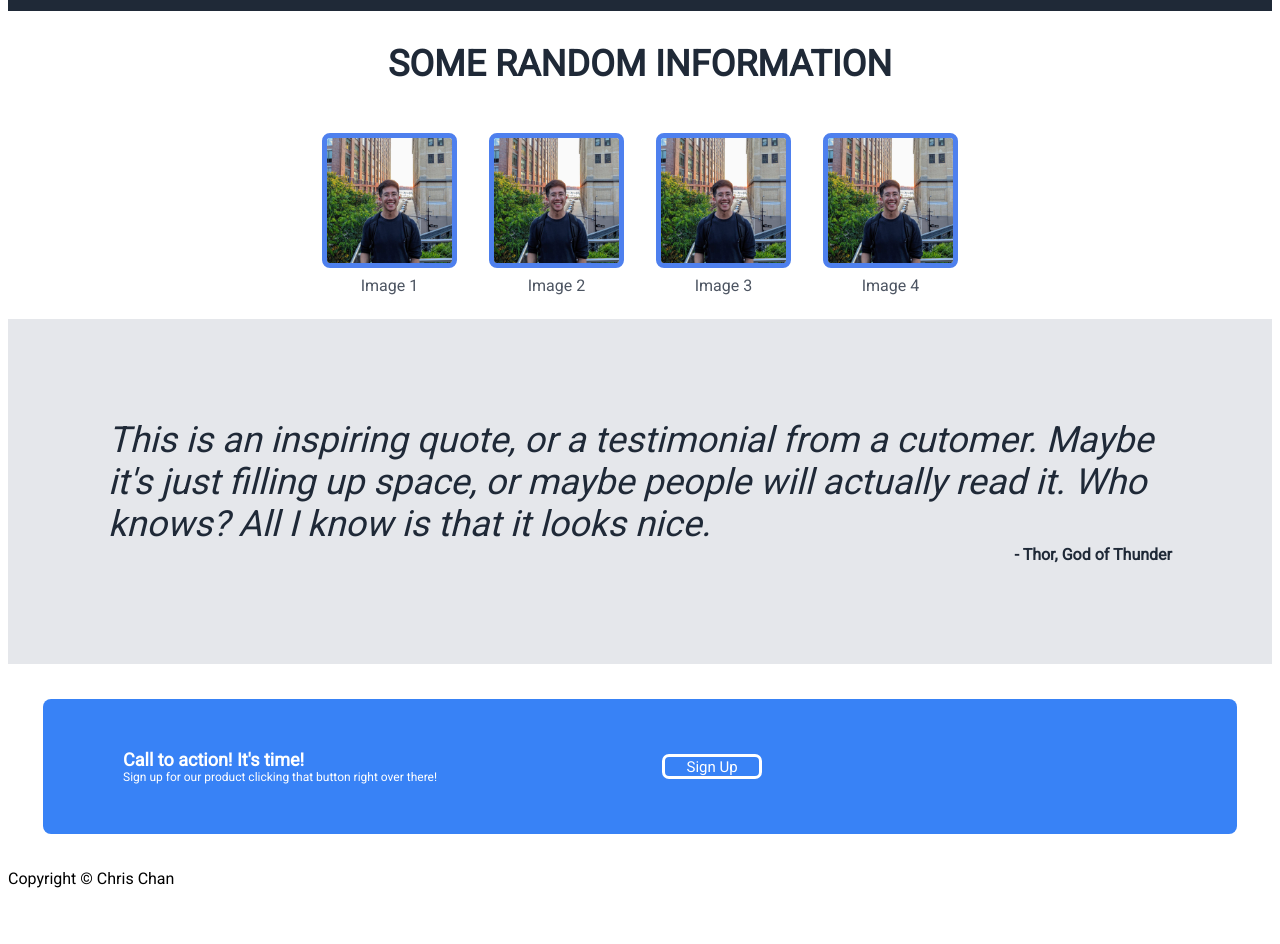
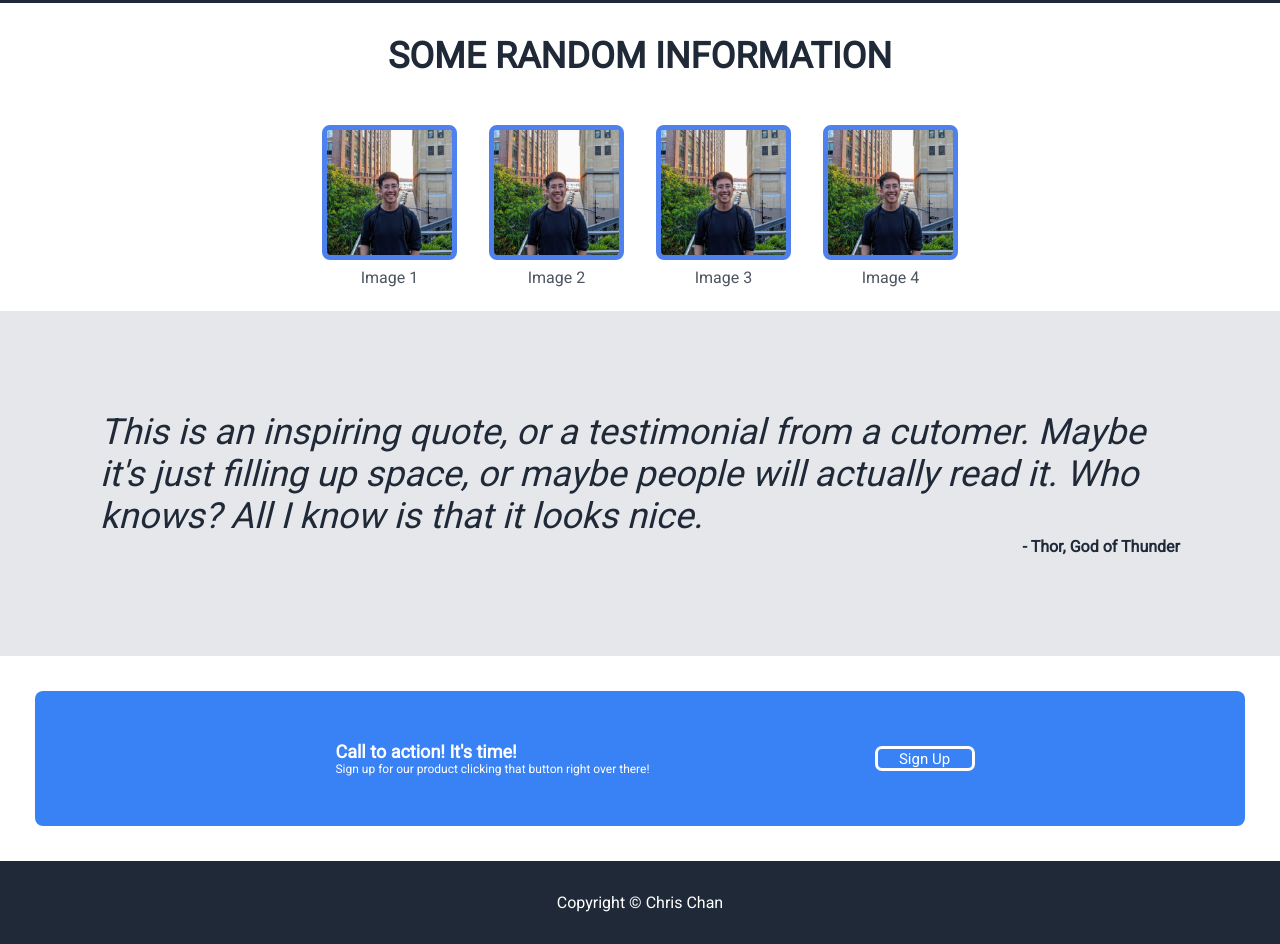
Before and after one commit to thechrizilla/landing-page, a plain HTML site: page index.html in a window 1280 px wide. Shown: the part 486-1430 px from the top of the page. Before the commit the page ends 1382 px from the top, so only its background shows below. Drawn offline with Linux system fonts and the light colour scheme.

Commit message:
add style to footer

```diff
--- a/styles.css
+++ b/styles.css
@@ -1,7 +1,4 @@
-/* WHOLE PAGE */
-* {
-    font-family: 'Roboto';
-}
+
 
 /* BUTTONS */
 button {
@@ -143,6 +140,7 @@ a, a:visited {
     font-size: 18px;
     color: white;
     align-items: center;
+    justify-content: center;
     padding: 50px;
     margin: 35px;
     border-radius: 8px;
@@ -169,3 +167,22 @@ a, a:visited {
 
 
 /* FOOTER SECTION */
+
+.footer {
+    display: flex;
+    align-items: center;
+    justify-content: center;
+    background-color: #1F2937;
+    color: white;
+    padding: 32px;
+}
+
+
+/* OVERALL LOOK */
+body {
+    margin: 0;
+}
+
+* {
+    font-family: 'Roboto';
+}
```
